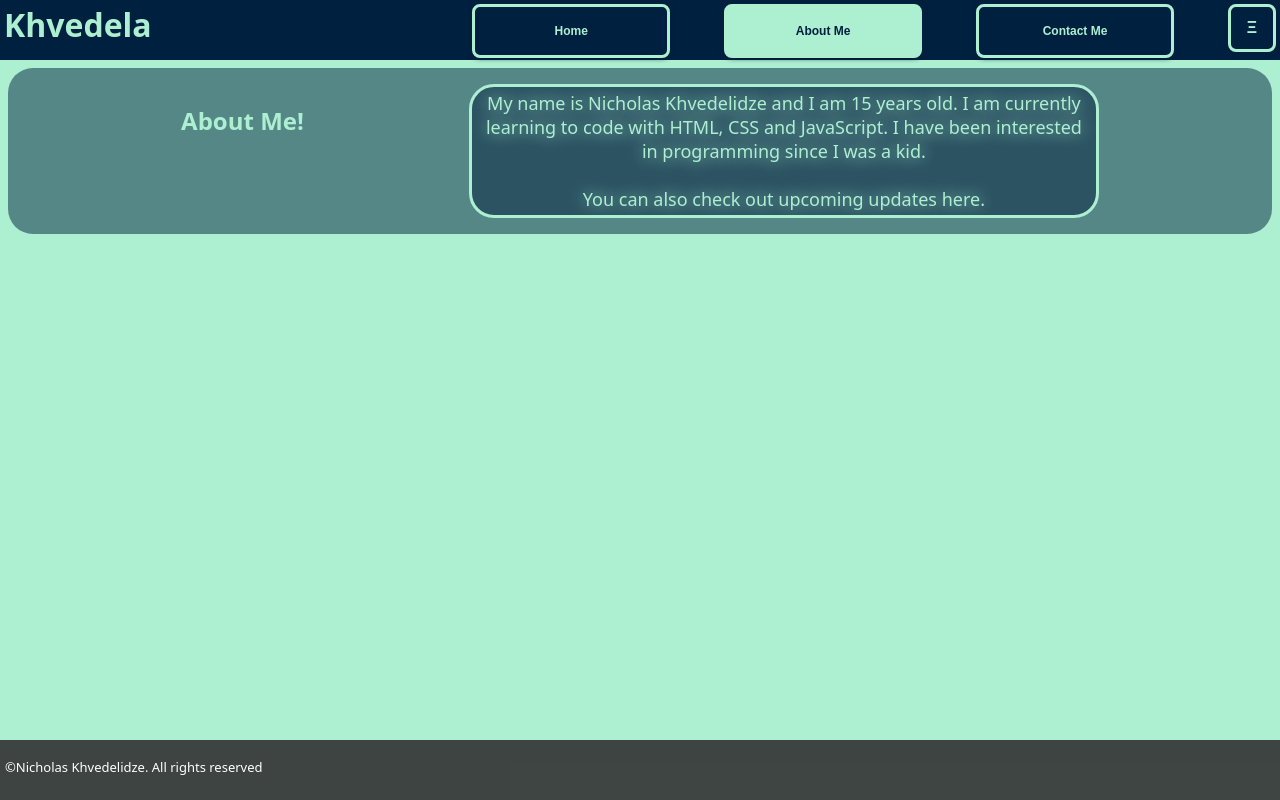
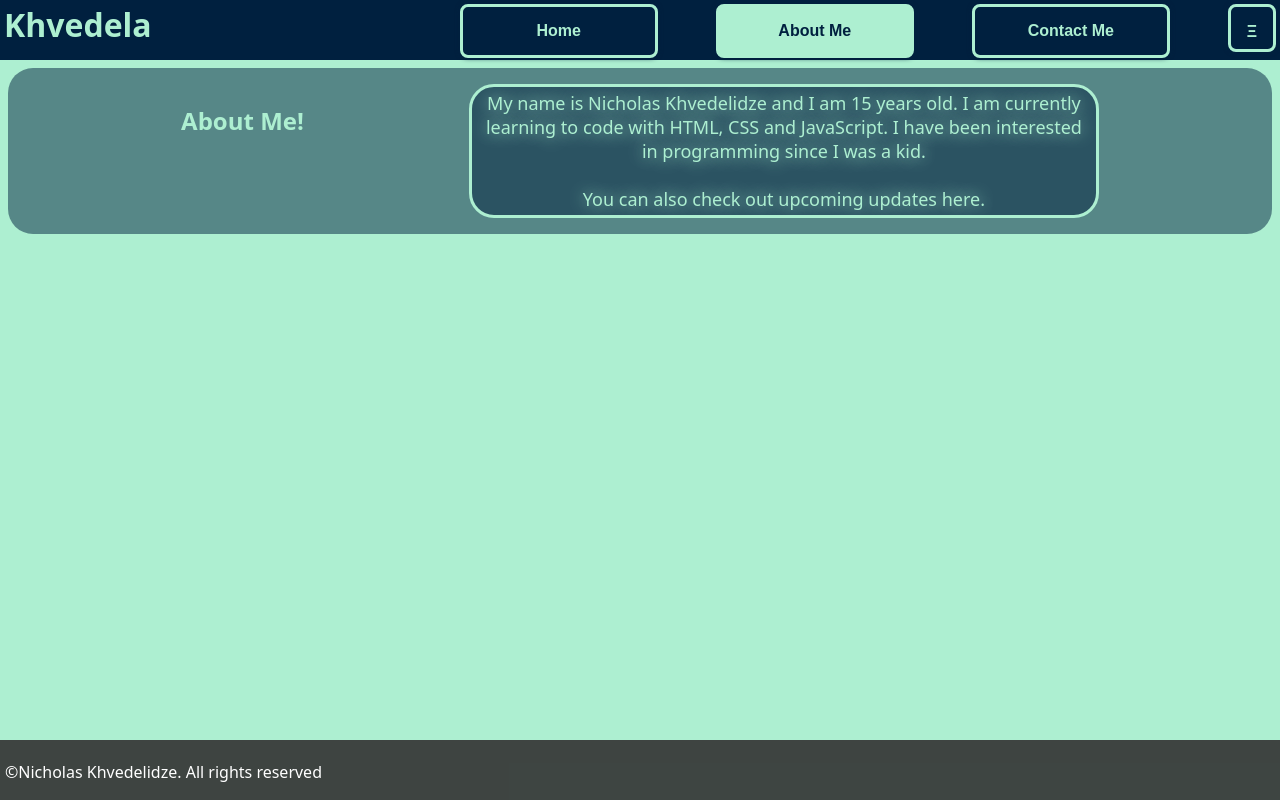
Before and after one commit to itsmekhvedela/itsmekhvedela.github.io, a PHP site: page /about-me.html in a window 1280 px wide. Run offline with PHP 8.4, Linux system fonts and the light colour scheme.

Commit message:
Update styles.css

```diff
--- a/styles.css
+++ b/styles.css
@@ -41,9 +41,9 @@ header {
     text-decoration: none;
     color: var(--color-two);
     background: var(--color-one);
-    cursor: pointer;
 }
 header a {
+    cursor: pointer;
     text-decoration: none;
     color: var(--color-two);
 }
@@ -70,15 +70,15 @@ article {
 footer {
     grid-area: foot;
     padding: 5px;
+    font-size: 2vmin;
     background: rgba(50, 50, 50, 0.9);
     color: rgb(255, 255, 255);
-    font-size: small;
 }
 nav > .nav-button-active{
     text-align: center;
     text-decoration: none;
     font-weight: bold;
-    font-size: 12px;
+    font-size: 2vmin;
     line-height: 3rem;
     color: var(--color-one);
     font-family: sans-serif;
@@ -98,7 +98,7 @@ nav > .nav-button {
     text-align: center;
     text-decoration: none;
     font-weight: bold;
-    font-size: 12px;
+    font-size: 2vmin;
     line-height: 3rem;
     color: var(--color-two);
     transition: 0.3s;
@@ -119,8 +119,8 @@ nav > .nav-button-open {
     text-align: center;
     text-decoration: none;
     font-weight: bold;
-    font-size: 16px;
-    line-height: 0;
+    font-size: 2vmin;
+    line-height: 3rem;
     color: var(--color-two);
     transition: 0.3s;
     font-family: sans-serif;;
```
